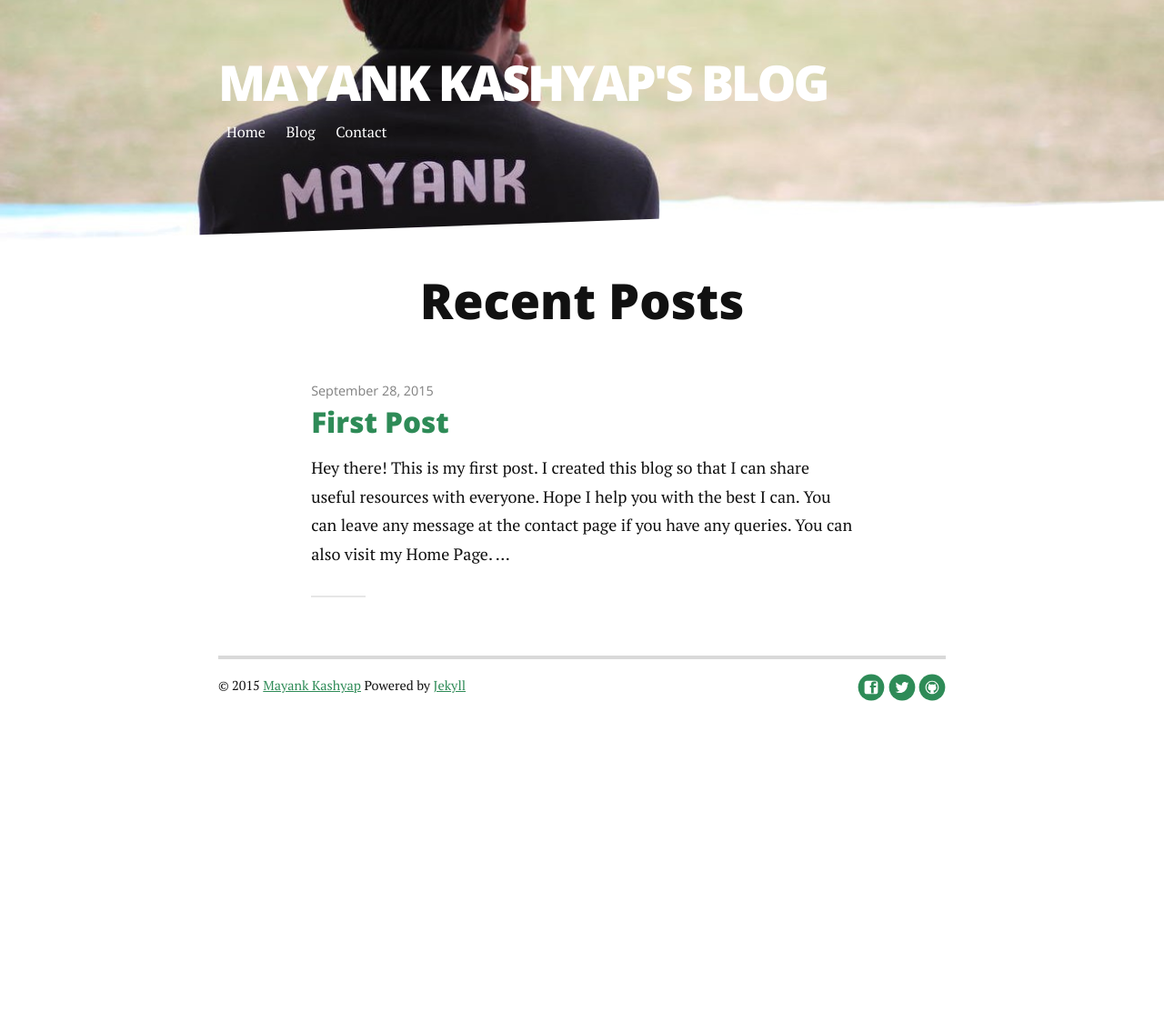
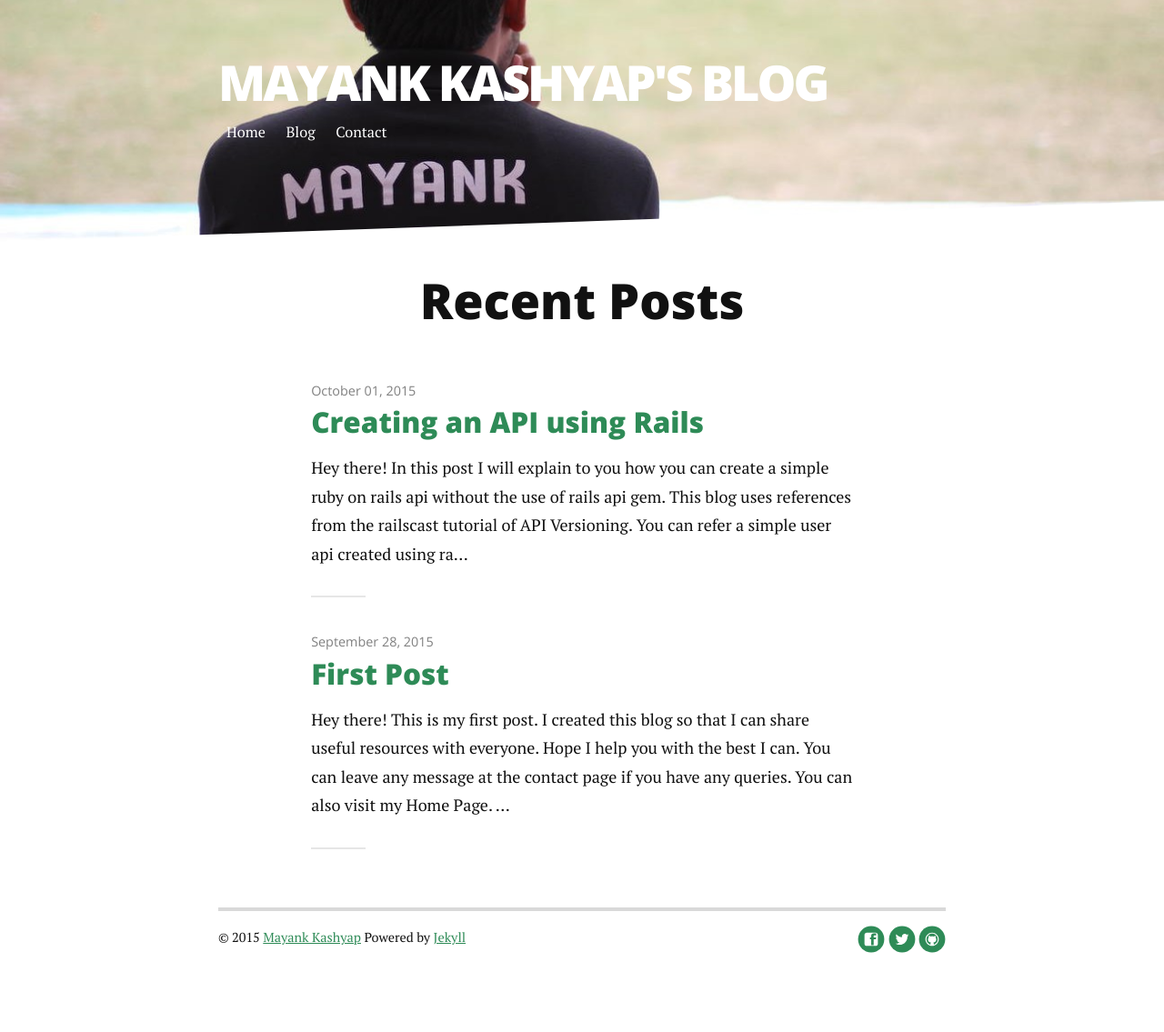
Before and after one commit to kspmayank/kspmayank_blog, a Jekyll site: the page built from index.html, in a window 1280 px wide. Shown: the whole page at 91% size. Built offline with Jekyll 4.4.1, drawn with Linux system fonts in a browser that asks for light colours; nearby versions of some CDN libraries; Markdown is read by kramdown in place of the engine named in the settings; the list of posts is cut into pages by our own code; before the commit the page ends 900 px from its top, so only the background shows below that.

Commit message:
Started rails api post

````diff
--- a/_config.yml
+++ b/_config.yml
@@ -22,4 +22,4 @@ social:
    facebook: kspmayank
    email: contact@mayankkashyap.com
 
-google_analytics: "UA-58263416-1"
+#google_analytics: "UA-58263416-1"
--- /dev/null
+++ b/_posts/2015-10-01-test-post.markdown
@@ -0,0 +1,12 @@
+---
+layout: post
+title:  "Creating an API using Rails"
+date:   2015-10-01
+---
+
+<p class="intro"><span class="dropcap">H</span>ey there! In this post I will explain to you how you can create a simple ruby on rails api without the use of rails api gem. This blog uses references from the railscast tutorial of API Versioning. You can refer a simple user api created using rails at my guthub respository.</p>
+
+<p>This Blog assumes that the user has already installed ruby, rails and postgresql server in his system. For installation of the same, refer here : <a href="https://gorails.com/setup/ubuntu/14.10">Installing Ruby On Rails Environment in Ubuntu</a>.<br>This blog also assumes that the user has prior knowledge about the relational databases.</p>
+
+<h3>Getting Started</h3>
+<p>Once you have installed Ruby On Rails Environment, you can create a new rails app by typing in the following command: ```$ rails new app_name```</p>
````
Also changed, not shown: _posts/2015-09-28-test-post.markdown (renamed from _posts/2014-12-10-test-post.markdown).
